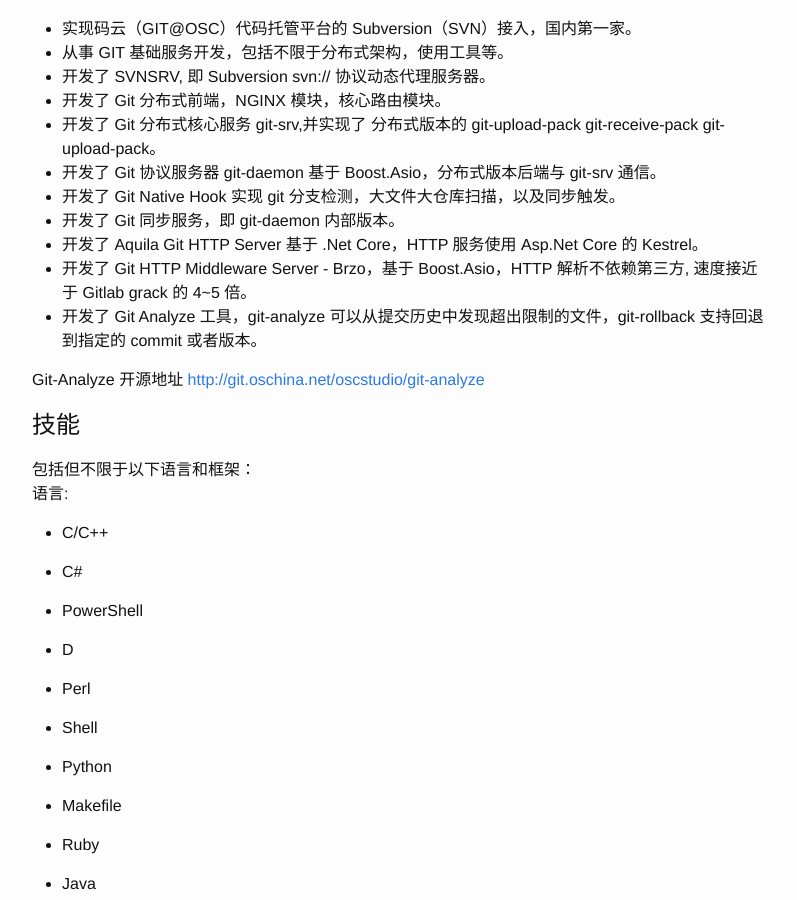
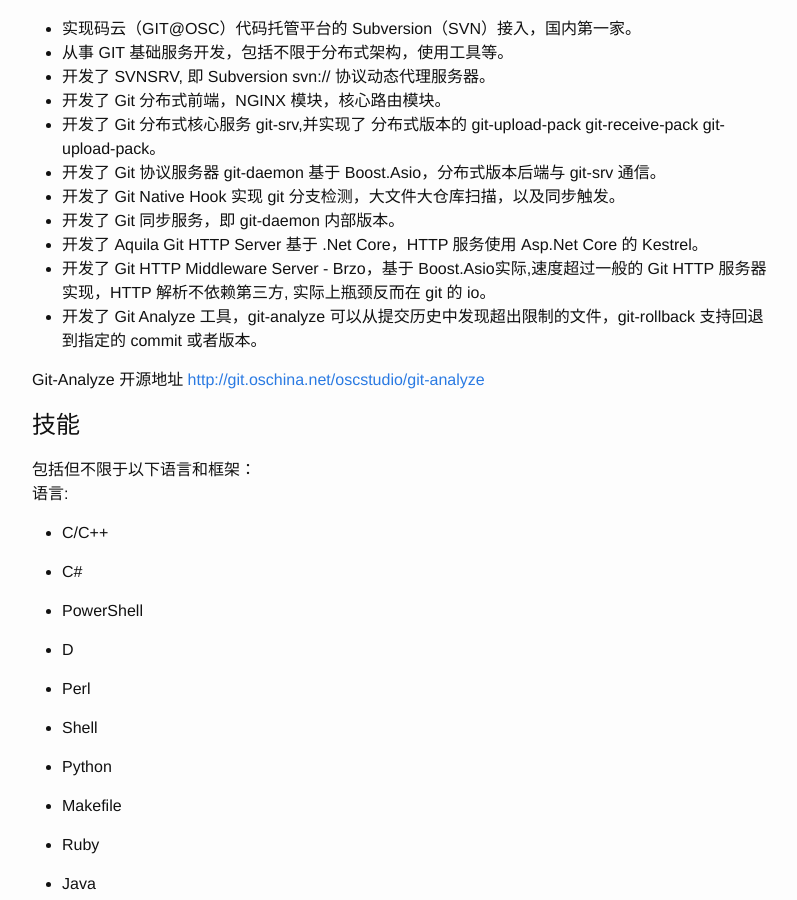
Before and after one commit to fcharlie/fcharlie.github.io, a Jekyll site: the page built from about.md, in a window 1280 px wide and 900 px high, scrolled down 465 px. Shown: the whole window, without its empty margins (238-1035 px from the left). Built offline with Jekyll 4.4.1, drawn with Linux system fonts in a browser that asks for light colours.

Commit message:
Update about.md

```diff
--- a/about.md
+++ b/about.md
@@ -29,7 +29,7 @@
 - 开发了 Git Native Hook 实现 git 分支检测，大文件大仓库扫描，以及同步触发。
 - 开发了 Git 同步服务，即 git-daemon 内部版本。
 - 开发了 Aquila Git HTTP Server 基于 .Net Core，HTTP 服务使用 Asp.Net Core 的 Kestrel。
-- 开发了 Git HTTP Middleware Server - Brzo，基于 Boost.Asio，HTTP 解析不依赖第三方, 速度接近于 Gitlab grack 的 4~5 倍。
+- 开发了 Git HTTP Middleware Server - Brzo，基于 Boost.Asio实际,速度超过一般的 Git HTTP 服务器实现，HTTP 解析不依赖第三方, 实际上瓶颈反而在 git 的 io。
 - 开发了 Git Analyze 工具，git-analyze 可以从提交历史中发现超出限制的文件，git-rollback 支持回退到指定的 commit 或者版本。
 
 Git-Analyze 开源地址 [http://git.oschina.net/oscstudio/git-analyze](http://git.oschina.net/oscstudio/git-analyze)
```
